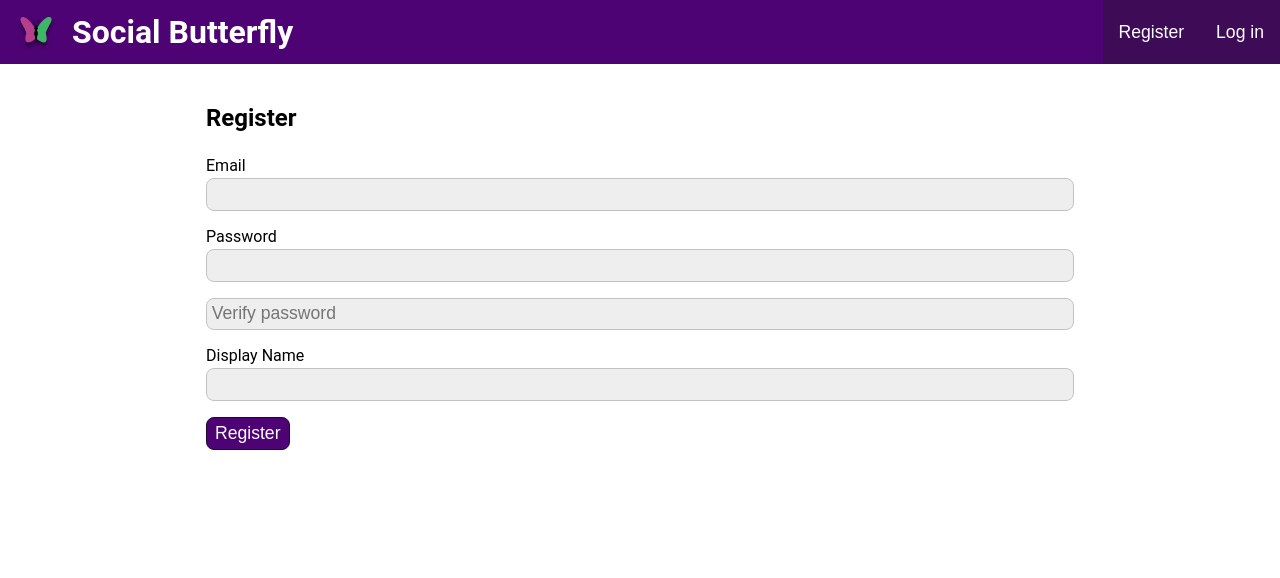
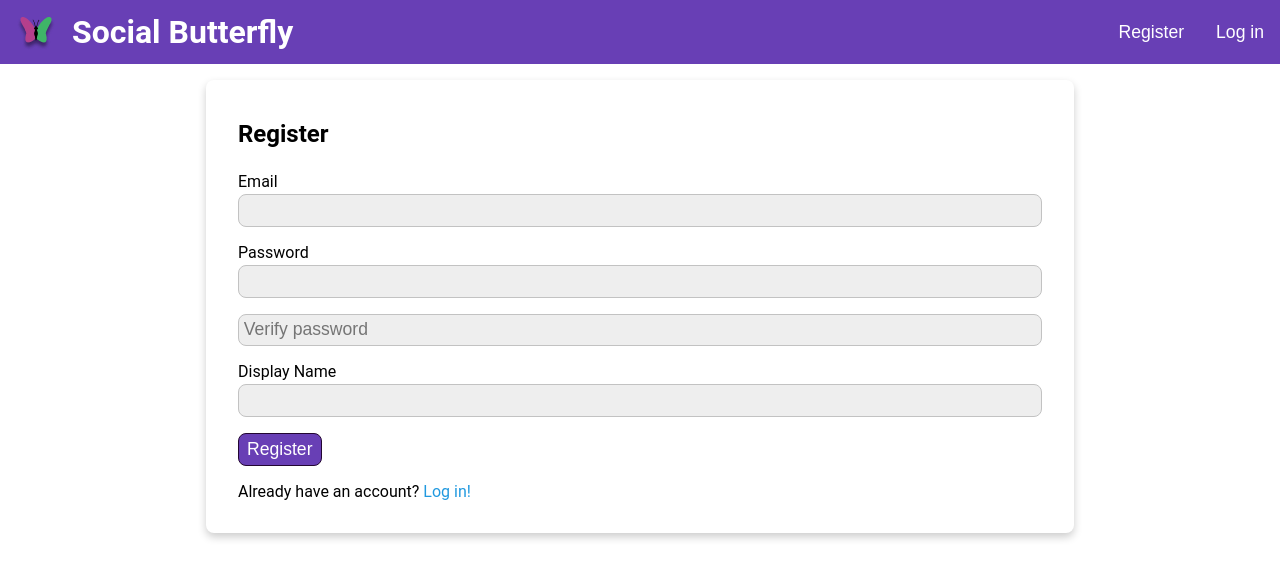
Before and after one commit to Tlabrahamson/social-media, a React (Create React App) app: page /register in a window 1280 px wide. Shown: the top 578 px of the page. Built offline with nearby package versions, Linux system fonts and the light colour scheme; no server answers.

Commit message:
Added some styles. Set a default avatar image

```diff
--- a/src/App.js
+++ b/src/App.js
@@ -1,12 +1,17 @@
+// React
 import React, { useEffect, useState } from "react";
 import { BrowserRouter, Switch, Route } from "react-router-dom";
 import Axios from "axios";
+// Components
 import Navbar from "./components/layout/Navbar";
+// Pages
 import Home from "./components/pages/Home";
 import Login from "./components/auth/Login";
 import Register from "./components/auth/Register";
+import EditUserProfile from "./components/pages/EditUserProfile";
+// Context
 import UserContext from "./context/UserContext";
-
+// Stylesheet
 import "./style.css";
 
 export default function App() {
@@ -51,6 +56,7 @@ export default function App() {
               <Route exact path="/" component={Home} />
               <Route path="/login" component={Login} />
               <Route path="/register" component={Register} />
+              <Route path="/edit-profile" component={EditUserProfile} />
             </Switch>
           </div>
         </UserContext.Provider>
--- a/src/components/auth/Login.js
+++ b/src/components/auth/Login.js
@@ -1,5 +1,5 @@
 import React, { useContext, useState } from "react";
-import { useHistory } from "react-router-dom";
+import { Link, useHistory } from "react-router-dom";
 import UserContext from "../../context/UserContext";
 import Axios from "axios";
 import ErrorNotice from "../../components/misc/ErrorNotice";
@@ -36,6 +36,7 @@ export default function Login() {
 
   return (
     <div className="page">
+      <div className="profile-card">
         <h2>Login</h2>
         {error && (
           <ErrorNotice message={error} clearError={() => setError(undefined)} />
@@ -45,6 +46,7 @@ export default function Login() {
           <input
             id="login-email"
             type="email"
+            autoComplete="off"
             onChange={e => setEmail(e.target.value)}
           />
 
@@ -52,11 +54,16 @@ export default function Login() {
           <input
             id="login-password"
             type="password"
+            autoComplete="off"
             onChange={e => setPassword(e.target.value)}
           />
 
           <input type="submit" value="Login" />
         </form>
+        <p>
+          Don't have an account yet? <Link to="register">Register!</Link>
+        </p>
+      </div>
     </div>
   );
 }
--- a/src/components/auth/Register.js
+++ b/src/components/auth/Register.js
@@ -1,6 +1,7 @@
 import React, { useContext, useState } from "react";
 import { useHistory } from "react-router-dom";
 import UserContext from "../../context/UserContext";
+import { Link } from "react-router-dom";
 import Axios from "axios";
 import ErrorNotice from "../../components/misc/ErrorNotice";
 
@@ -42,6 +43,7 @@ export default function Register() {
 
   return (
     <div className="page">
+      <div className="profile-card">
         <h2>Register</h2>
         {error && (
           <ErrorNotice message={error} clearError={() => setError(undefined)} />
@@ -51,6 +53,7 @@ export default function Register() {
           <input
             id="register-email"
             type="email"
+            autoComplete="off"
             onChange={e => setEmail(e.target.value)}
           />
 
@@ -58,11 +61,13 @@ export default function Register() {
           <input
             id="register-password"
             type="password"
+            autoComplete="off"
             onChange={e => setPassword(e.target.value)}
           />
           <input
             type="password"
             placeholder="Verify password"
+            autoComplete="off"
             onChange={e => setPasswordCheck(e.target.value)}
           />
 
@@ -70,11 +75,16 @@ export default function Register() {
           <input
             id="register-display-name"
             type="text"
+            autoComplete="off"
             onChange={e => setDisplayName(e.target.value)}
           />
 
           <input type="submit" value="Register" />
         </form>
+        <p>
+          Already have an account? <Link to="login">Log in!</Link>
+        </p>
+      </div>
     </div>
   );
 }
--- /dev/null
+++ b/src/components/pages/EditUserProfile.js
@@ -0,0 +1,24 @@
+import React, { useContext } from "react";
+import UserContext from "../../context/UserContext";
+
+export default function EditUserProfile() {
+  const { userData } = useContext(UserContext);
+
+  if (userData.user) {
+    return (
+      <div className="page">
+        <div className="profile-card">
+          <h2>{userData.user.displayName}, care to edit some things?</h2>
+          <h3>
+            One of these days you will be able to edit your bio and user image.
+          </h3>
+        </div>
+      </div>
+    );
+  }
+  return (
+    <div className="page">
+      <h2>You should probably login first...</h2>
+    </div>
+  );
+}
--- a/src/components/pages/Home.js
+++ b/src/components/pages/Home.js
@@ -1,6 +1,7 @@
 import React, { useContext, useEffect } from "react";
-import { useHistory } from "react-router-dom";
+import { Link, useHistory } from "react-router-dom";
 import UserContext from "../../context/UserContext";
+import Avatar from "../../images/default-avatar.png";
 
 export default function Home() {
   const { userData } = useContext(UserContext);
@@ -9,6 +10,24 @@ export default function Home() {
   useEffect(() => {
     if (!userData.user) history.push("/login");
   });
-
-  return <h2 className="page">Welcome</h2>;
+  if (userData.user) {
+    return (
+      <div className="page">
+        <div className="profile-card">
+          <h2>Welcome back, {userData.user.displayName}</h2>
+          <img src={Avatar} alt="Avatar" />
+          <h3>{userData.user.userBio}</h3>
+          <p>
+            We are going to get some stuff cooking here in a bit. For now, how
+            about editing your <Link to="edit-profile">profile?</Link>
+          </p>
+        </div>
+      </div>
+    );
+  }
+  return (
+    <div className="page">
+      <h2>Welcome</h2>
+    </div>
+  );
 }
--- a/src/style.css
+++ b/src/style.css
@@ -1,7 +1,7 @@
 :root {
   --transition: all 0.4s ease;
-  --nav-color: #4e0374;
-  --darkest-color: #3e0b57;
+  --nav-color: #683fb5;
+  --darkest-color: #4e2f88;
 }
 
 @import url("https://fonts.googleapis.com/css2?family=Roboto&display=swap");
@@ -54,6 +54,13 @@ body {
   padding: 1rem;
 }
 
+.profile-card {
+  width: 100%;
+  box-shadow: 0 4px 8px 0 rgba(0, 0, 0, 0.2);
+  border-radius: 8px;
+  padding: 1rem 2rem;
+}
+
 .container {
   margin: 0 auto;
   max-width: 900px;
@@ -88,7 +95,6 @@ body {
 
 #header .auth-options button {
   padding: 0 1rem;
-  background-color: var(--darkest-color);
   color: #fff;
   font-size: 1.1rem;
   outline: none;
@@ -96,7 +102,7 @@ body {
 }
 
 #header .auth-options button:hover {
-  background-color: #5a2376;
+  background-color: var(--darkest-color);
 }
 
 /* FORM */
@@ -137,6 +143,11 @@ body {
   background: var(--nav-color);
   color: #fff;
   font-size: 1.1rem;
+  transition: var(--transition);
+}
+
+.form input[type="submit"]:hover {
+  background: var(--darkest-color);
 }
 
 /* ERROR NOTICE */
```
Also changed, not shown: src/images/default-avatar.png (added). Lines whose indentation alone changed are shown as unchanged.
